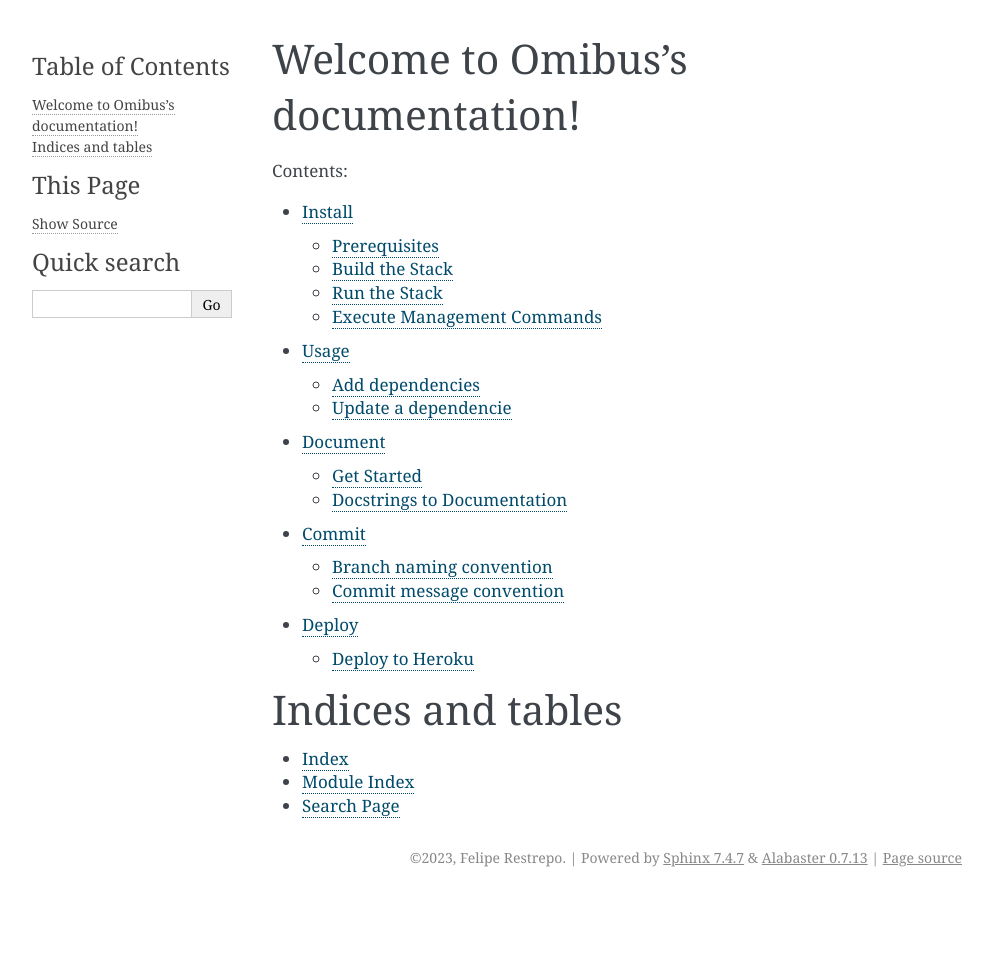
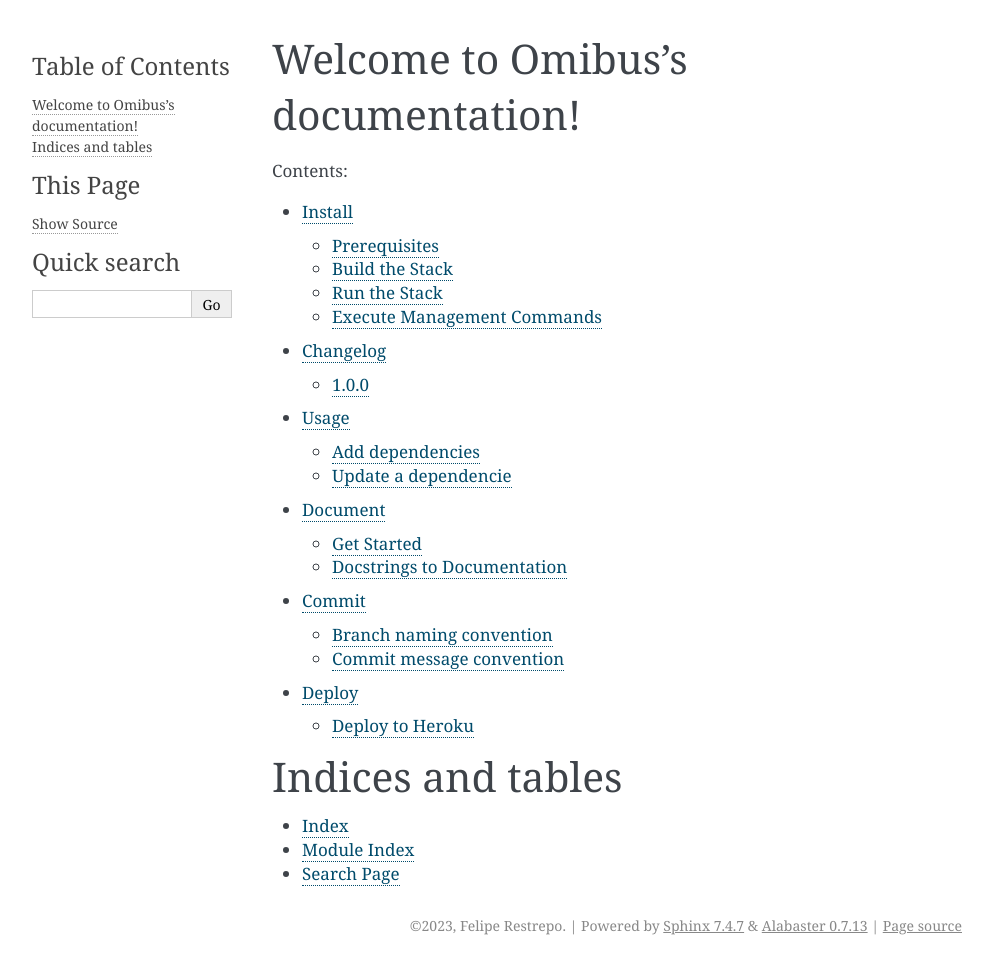
Before and after one commit to maferelo/solaris-server, a Sphinx documentation site: the page built from docs/index.rst, in a window 1280 px wide. Shown: the whole page, without its empty margins (148-1141 px from the left). Built offline with Sphinx 7.4.7, drawn with Linux system fonts in a browser that asks for light colours; before the commit the page ends 900 px from its top, so only the background shows below that.

Commit message:
docs(changelog): Add section to index and file

```diff
--- /dev/null
+++ b/docs/contents/changelog.rst
@@ -0,0 +1,9 @@
+Changelog
+======================================================================
+
+1.0.0
+----------------------------------------------------------------------
+
+Released Mont Day, Year
+
+* First release!
--- a/docs/index.rst
+++ b/docs/index.rst
@@ -11,6 +11,7 @@ Welcome to Omibus's documentation!
    :caption: Contents:
 
    contents/install
+   contents/changelog
    contents/usage
    contents/document
    contents/commit
```
